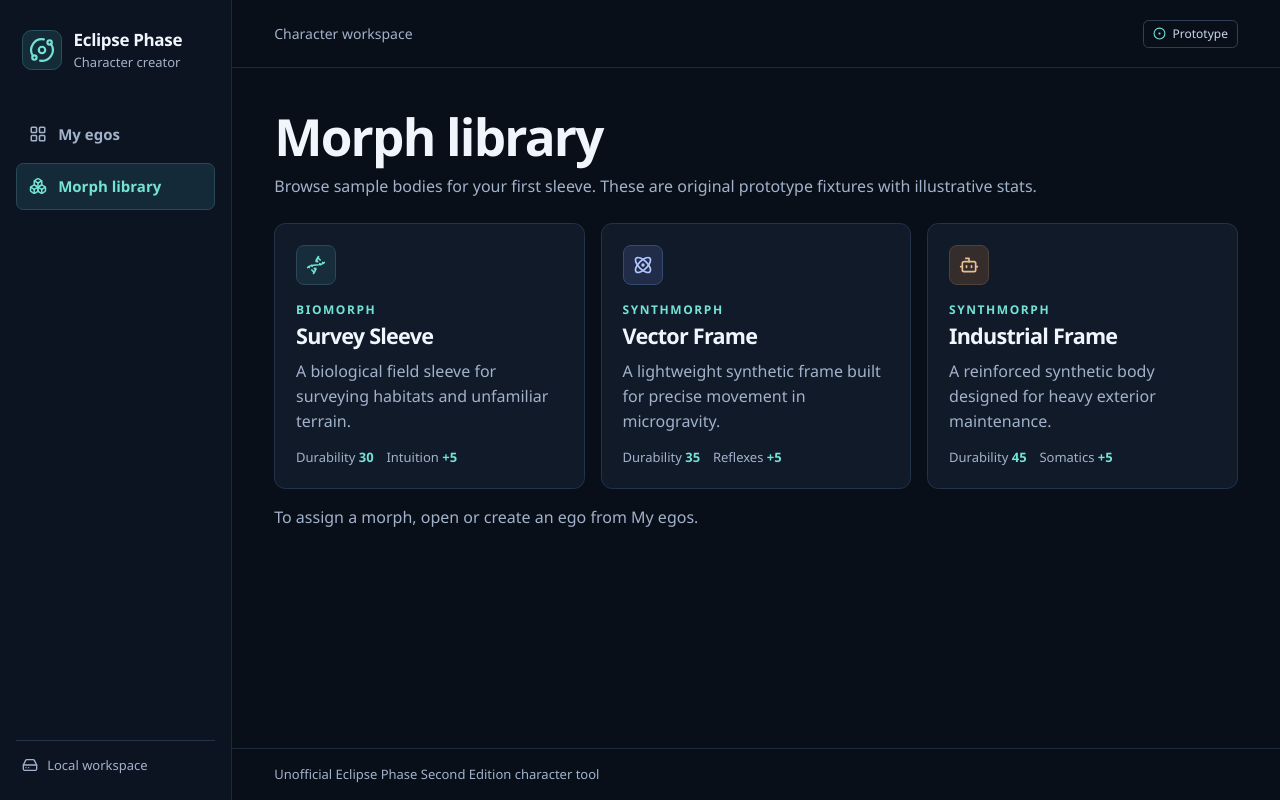
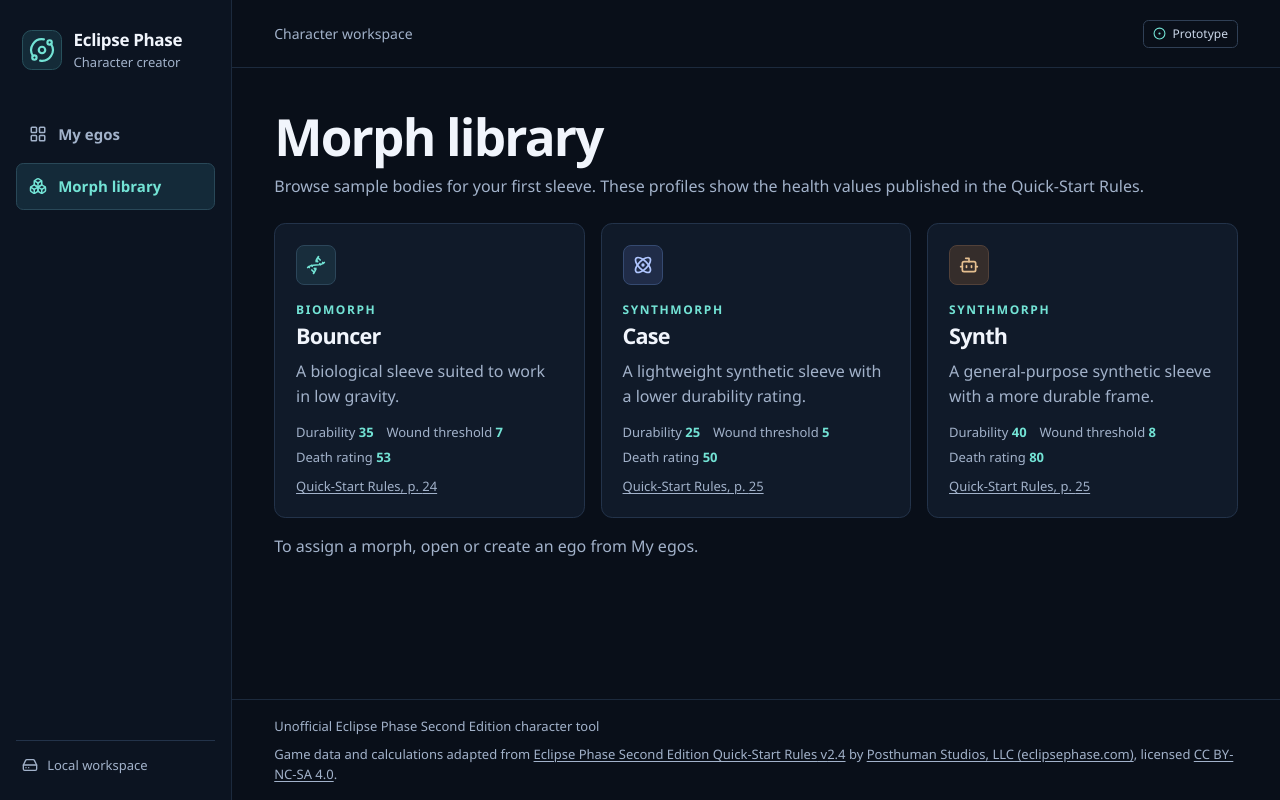
Before and after one commit to starbornone/eclipse-phase-character-creator, a React (Vite) app: page / in a window 1280 px wide. Both pictures are taken after a click on the button "Morph library". Built offline with nearby package versions, Linux system fonts and the light colour scheme.

Commit message:
Use sourced Second Edition aptitude checks and morph profiles

```diff
--- a/src/app/App.tsx
+++ b/src/app/App.tsx
@@ -3,7 +3,7 @@ import { useEffect, useRef, useState } from 'react';
 import { Dashboard } from '../components/Dashboard.tsx';
 import { Dossier } from '../components/Dossier.tsx';
 import { DraftEditor } from '../components/DraftEditor.tsx';
-import { MorphCatalog } from '../components/MorphCatalog.tsx';
+import { MorphCatalog, QuickStartCredit } from '../components/MorphCatalog.tsx';
 import { loadDrafts } from '../lib/storage/drafts.ts';
 import type { CharacterDraft } from '../types/character.ts';
 
@@ -122,7 +122,10 @@ export default function App() {
           )}
           {screen.name === 'dossier' && <Dossier draft={screen.draft} onEdit={() => navigate({ name: 'editor', draft: screen.draft })} />}
         </main>
-        <footer className="screen-only">Unofficial Eclipse Phase Second Edition character tool</footer>
+        <footer className="screen-only">
+          <p>Unofficial Eclipse Phase Second Edition character tool</p>
+          <p className="rules-note"><QuickStartCredit /></p>
+        </footer>
       </div>
     </div>
   );
--- a/src/components/Dossier.tsx
+++ b/src/components/Dossier.tsx
@@ -1,13 +1,13 @@
 import { Fingerprint, Pencil, Printer } from 'lucide-react';
-import { traceAptitudes } from '../rules/calculations/draft.ts';
-import { findSampleMorph } from '../rules/datasets/sample-morphs.ts';
+import { traceAptitudeChecks } from '../rules/calculations/draft.ts';
+import { findSampleMorph, quickStartPageUrl } from '../rules/datasets/sample-morphs.ts';
 import type { CharacterDraft } from '../types/character.ts';
-import { MorphIcon, MorphStats } from './MorphCatalog.tsx';
+import { MorphIcon, MorphSource, MorphStats, QuickStartCredit } from './MorphCatalog.tsx';
 import { Card } from './ui/card.tsx';
 
 export function Dossier({ draft, onEdit }: { draft: CharacterDraft; onEdit: () => void }) {
   const morph = findSampleMorph(draft.sleeve?.morphDefinitionId);
-  const values = traceAptitudes(draft.ego.aptitudes, morph);
+  const values = traceAptitudeChecks(draft.ego.aptitudes);
 
   return (
     <article className="dossier">
@@ -37,6 +37,7 @@ export function Dossier({ draft, onEdit }: { draft: CharacterDraft; onEdit: () =
                 <span><strong>{morph.name}</strong><span className="record-meta">{morph.category}</span></span>
               </div>
               <MorphStats morph={morph} />
+              <MorphSource morph={morph} />
             </>
           ) : (
             <p className="muted">{draft.sleeve ? 'This draft references a morph outside the current library.' : 'Assign a sample morph from the ego editor.'}</p>
@@ -44,22 +45,23 @@ export function Dossier({ draft, onEdit }: { draft: CharacterDraft; onEdit: () =
         </Card>
       </div>
       <Card className="editor-panel dossier-stats">
-        <h2>Aptitude breakdown</h2>
-        <p className="muted">Illustrative prototype calculations. A total appears when the ego has a base score.</p>
+        <h2>Aptitude checks</h2>
+        <p className="muted">An aptitude check is the ego’s score multiplied by 3. <a href={quickStartPageUrl(6)}>Quick-Start Rules, p. 6</a></p>
         <table>
-          <thead><tr><th scope="col">Aptitude</th><th scope="col">Ego base</th><th scope="col">Morph adjustment</th><th scope="col">Total</th></tr></thead>
+          <thead><tr><th scope="col">Aptitude</th><th scope="col">Ego score</th><th scope="col">Calculation</th><th scope="col">Check</th></tr></thead>
           <tbody>
-            {values.map(({ id, label, base, adjustment, total }) => (
+            {values.map(({ id, label, base, multiplier, target }) => (
               <tr key={id}>
                 <th scope="row">{label}</th>
                 <td>{base ?? '—'}</td>
-                <td>{adjustment > 0 && '+'}{adjustment || '—'}</td>
-                <td><strong>{total ?? '—'}</strong></td>
+                <td>{base === undefined ? '—' : `${base} × ${multiplier}`}</td>
+                <td><strong>{target ?? '—'}</strong></td>
               </tr>
             ))}
           </tbody>
         </table>
       </Card>
+      <p className="print-only rules-note"><QuickStartCredit /></p>
     </article>
   );
 }
--- a/src/components/MorphCatalog.tsx
+++ b/src/components/MorphCatalog.tsx
@@ -1,11 +1,10 @@
 import { Atom, Bot, Dna } from 'lucide-react';
-import { sampleMorphs } from '../rules/datasets/sample-morphs.ts';
-import { aptitudes } from '../types/character.ts';
+import { quickStartPageUrl, quickStartRules, sampleMorphs } from '../rules/datasets/sample-morphs.ts';
 import type { MorphDefinition } from '../types/character.ts';
 import { Card } from './ui/card.tsx';
 
 export function MorphIcon({ morph }: { morph: MorphDefinition }) {
-  const Icon = morph.id === 'industrial-frame' ? Bot : morph.category === 'Biomorph' ? Dna : Atom;
+  const Icon = morph.category === 'Biomorph' ? Dna : morph.id === 'case' || morph.id === 'vector-frame' ? Atom : Bot;
   return <span aria-hidden="true" className={`morph-icon ${morph.id}`}><Icon size={20} /></span>;
 }
 
@@ -13,11 +12,25 @@ export function MorphStats({ morph }: { morph: MorphDefinition }) {
   return (
     <span className="morph-stats">
       <span>Durability <strong>{morph.durability}</strong></span>
-      {aptitudes.map(({ id, label }) => {
-        const modifier = morph.aptitudeModifiers[id];
-        return modifier ? <span key={id}>{label} <strong>{modifier > 0 && '+'}{modifier}</strong></span> : null;
-      })}
+      {morph.woundThreshold !== undefined && <span>Wound threshold <strong>{morph.woundThreshold}</strong></span>}
+      {morph.deathRating !== undefined && <span>Death rating <strong>{morph.deathRating}</strong></span>}
     </span>
+  );
+}
+
+export function MorphSource({ morph }: { morph: MorphDefinition }) {
+  return morph.sourcePage === undefined
+    ? <p className="rules-note">Legacy prototype morph. Its durability is illustrative.</p>
+    : <p className="rules-note"><a href={quickStartPageUrl(morph.sourcePage)}>Quick-Start Rules, p. {morph.sourcePage}</a></p>;
+}
+
+export function QuickStartCredit() {
+  return (
+    <>
+      Game data and calculations adapted from <a href={quickStartRules.url}>{quickStartRules.title} v{quickStartRules.version}</a> by{' '}
+      <a href={quickStartRules.publisherUrl}>{quickStartRules.publisher} (eclipsephase.com)</a>, licensed{' '}
+      <a href={quickStartRules.licenseUrl}>{quickStartRules.license}</a>.
+    </>
   );
 }
 
@@ -26,7 +39,7 @@ export function MorphCatalog() {
     <>
       <header className="page-heading">
         <h1 tabIndex={-1}>Morph library</h1>
-        <p>Browse sample bodies for your first sleeve. These are original prototype fixtures with illustrative stats.</p>
+        <p>Browse sample bodies for your first sleeve. These profiles show the health values published in the Quick-Start Rules.</p>
       </header>
       <div className="catalog-grid">
         {sampleMorphs.map((morph) => (
@@ -36,6 +49,7 @@ export function MorphCatalog() {
             <h2>{morph.name}</h2>
             <p>{morph.description}</p>
             <MorphStats morph={morph} />
+            <MorphSource morph={morph} />
           </Card>
         ))}
       </div>
--- a/src/rules/calculations/draft.ts
+++ b/src/rules/calculations/draft.ts
@@ -1,5 +1,7 @@
 import { aptitudes } from '../../types/character.ts';
-import type { AptitudeInputs, AptitudeScores, MorphDefinition } from '../../types/character.ts';
+import type { AptitudeInputs, AptitudeScores } from '../../types/character.ts';
+
+const aptitudeCheckMultiplier = 3;
 
 export function parseAptitudes(inputs: AptitudeInputs) {
   const scores: AptitudeScores = {};
@@ -18,16 +20,15 @@ export function parseAptitudes(inputs: AptitudeInputs) {
   return { scores } as const;
 }
 
-export function traceAptitudes(scores: AptitudeScores, morph?: MorphDefinition) {
+export function traceAptitudeChecks(scores: AptitudeScores) {
   return aptitudes.map(({ id, label }) => {
     const base = scores[id];
-    const adjustment = morph?.aptitudeModifiers[id] ?? 0;
     return {
       id,
       label,
       base,
-      adjustment,
-      total: base === undefined ? undefined : base + adjustment,
+      multiplier: aptitudeCheckMultiplier,
+      target: base === undefined ? undefined : base * aptitudeCheckMultiplier,
     };
   });
 }
--- a/src/rules/datasets/sample-morphs.ts
+++ b/src/rules/datasets/sample-morphs.ts
@@ -1,14 +1,63 @@
 import type { MorphDefinition } from '../../types/character.ts';
 
-// Original fixtures for the prototype. Names and values are illustrative.
+export const quickStartRules = {
+  title: 'Eclipse Phase Second Edition Quick-Start Rules',
+  version: '2.4',
+  publisher: 'Posthuman Studios, LLC',
+  publisherUrl: 'https://eclipsephase.com/',
+  url: 'https://eclipsephase.com/wp-content/uploads/2024/02/PS10001_EclipsePhaseSecondEdition_QuickStartRulesAcrimony_Nov2023.pdf',
+  license: 'CC BY-NC-SA 4.0',
+  licenseUrl: 'https://creativecommons.org/licenses/by-nc-sa/4.0/',
+} as const;
+
+export function quickStartPageUrl(printedPage: number) {
+  // The cover is the first PDF page and precedes the printed page numbering.
+  return `${quickStartRules.url}#page=${printedPage + 1}`;
+}
+
+// Adapted from the Quick-Start Rules' NPC Stats, pp. 24–25. Health values
+// describe these published examples. NPC threat pools are excluded.
 export const sampleMorphs: readonly MorphDefinition[] = [
+  {
+    id: 'bouncer',
+    name: 'Bouncer',
+    category: 'Biomorph',
+    description: 'A biological sleeve suited to work in low gravity.',
+    durability: 35,
+    woundThreshold: 7,
+    deathRating: 53,
+    sourcePage: 24,
+  },
+  {
+    id: 'case',
+    name: 'Case',
+    category: 'Synthmorph',
+    description: 'A lightweight synthetic sleeve with a lower durability rating.',
+    durability: 25,
+    woundThreshold: 5,
+    deathRating: 50,
+    sourcePage: 25,
+  },
+  {
+    id: 'synth',
+    name: 'Synth',
+    category: 'Synthmorph',
+    description: 'A general-purpose synthetic sleeve with a more durable frame.',
+    durability: 40,
+    woundThreshold: 8,
+    deathRating: 80,
+    sourcePage: 25,
+  },
+];
+
+// Preserve names and health values from existing prototype sleeve records.
+const legacyMorphs: readonly MorphDefinition[] = [
   {
     id: 'survey-sleeve',
     name: 'Survey Sleeve',
     category: 'Biomorph',
     description: 'A biological field sleeve for surveying habitats and unfamiliar terrain.',
     durability: 30,
-    aptitudeModifiers: { int: 5 },
   },
   {
     id: 'vector-frame',
@@ -16,7 +65,6 @@ export const sampleMorphs: readonly MorphDefinition[] = [
     category: 'Synthmorph',
     description: 'A lightweight synthetic frame built for precise movement in microgravity.',
     durability: 35,
-    aptitudeModifiers: { ref: 5 },
   },
   {
     id: 'industrial-frame',
@@ -24,10 +72,9 @@ export const sampleMorphs: readonly MorphDefinition[] = [
     category: 'Synthmorph',
     description: 'A reinforced synthetic body designed for heavy exterior maintenance.',
     durability: 45,
-    aptitudeModifiers: { som: 5 },
   },
 ];
 
 export function findSampleMorph(id: string | undefined) {
-  return sampleMorphs.find((morph) => morph.id === id);
+  return sampleMorphs.find((morph) => morph.id === id) ?? legacyMorphs.find((morph) => morph.id === id);
 }
--- a/src/styles.css
+++ b/src/styles.css
@@ -194,8 +194,8 @@ footer {
   background: #182d3c;
 }
 .empty-state .empty-icon { width: 3rem; height: 3rem; }
-.vector-frame { color: #b0c6ff; background: #202c48; border-color: #354a71; }
-.industrial-frame { color: #e5bf90; background: #352d2b; border-color: #524139; }
+.vector-frame, .case { color: #b0c6ff; background: #202c48; border-color: #354a71; }
+.industrial-frame, .synth { color: #e5bf90; background: #352d2b; border-color: #524139; }
 .storage-note { display: flex; align-items: center; gap: .5rem; margin-top: .7rem; color: var(--muted); font-size: .8125rem; }
 .morph-list, .record-list { list-style: none; padding: .3rem .85rem; }
 .morph-list li { display: flex; align-items: center; gap: .65rem; padding: .7rem .15rem; }
@@ -219,7 +219,7 @@ footer {
 .catalog-card { display: flex; flex-direction: column; align-items: flex-start; padding: 1.3rem; }
 .catalog-card .caption { margin-top: 1rem; }
 .catalog-card h2 { font-size: 1.35rem; }
-.catalog-card > p:not(.caption) { margin: .45rem 0 .9rem; color: var(--muted); flex: 1; }
+.catalog-card > p:not(.caption, .rules-note) { margin: .45rem 0 .9rem; color: var(--muted); flex: 1; }
 .catalog-note { margin-top: 1rem; }
 .morph-stats { display: flex; flex-wrap: wrap; gap: .35rem .8rem; color: var(--muted); font-size: .8125rem; }
 .morph-stats strong { color: var(--accent); font-variant-numeric: tabular-nums; }
@@ -288,6 +288,10 @@ textarea { resize: vertical; }
 .dossier-stats thead th { color: var(--muted); font-weight: 600; }
 .dossier-stats tbody th { font-weight: 500; }
 .dossier-stats td strong { color: var(--accent); }
+.rules-note { margin-top: .5rem; color: var(--muted); font-size: .8125rem; }
+:is(.rules-note, .dossier-stats) a { text-decoration: underline; text-underline-offset: .15em; }
+:is(.rules-note, .dossier-stats) a:hover { color: var(--accent); }
+.print-only { display: none; }
 
 @media (max-width: 62rem) {
   .app { grid-template-columns: 11.5rem minmax(0, 1fr); }
@@ -321,6 +325,7 @@ textarea { resize: vertical; }
   :root { color-scheme: light; color: #111; background: white; --line: #888; --muted: #333; --accent: #111; }
   .app, .workspace { display: block; min-height: 0; }
   .screen-only, .skip-link { display: none !important; }
+  .print-only { display: block; }
   main { max-width: none; margin: 0; padding: 0; }
   .panel { background: white; break-inside: avoid; }
   .dossier-grid { grid-template-columns: 1fr 1fr; }
--- a/src/types/character.ts
+++ b/src/types/character.ts
@@ -25,7 +25,9 @@ export interface MorphDefinition {
   category: 'Biomorph' | 'Synthmorph';
   description: string;
   durability: number;
-  aptitudeModifiers: AptitudeScores;
+  woundThreshold?: number;
+  deathRating?: number;
+  sourcePage?: number;
 }
 
 export interface Sleeve {
@@ -37,7 +39,7 @@ export interface Sleeve {
 
 export interface CharacterDraft {
   schemaVersion: 1;
-  rulesVersion: 'prototype-1';
+  rulesVersion: 'prototype-1' | 'ep2-quick-start-2.4';
   revision: number;
   updatedAt: string;
   ego: Ego;
```
Also changed, not shown: src/components/DraftEditor.tsx (+4 -3 lines), 1 other file (tests, documents, lock files or other folders).
